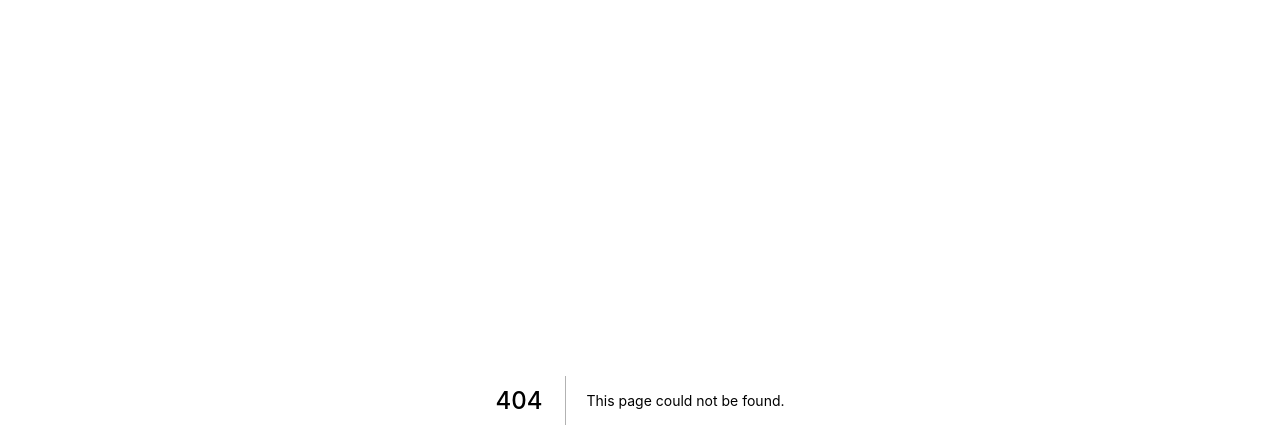
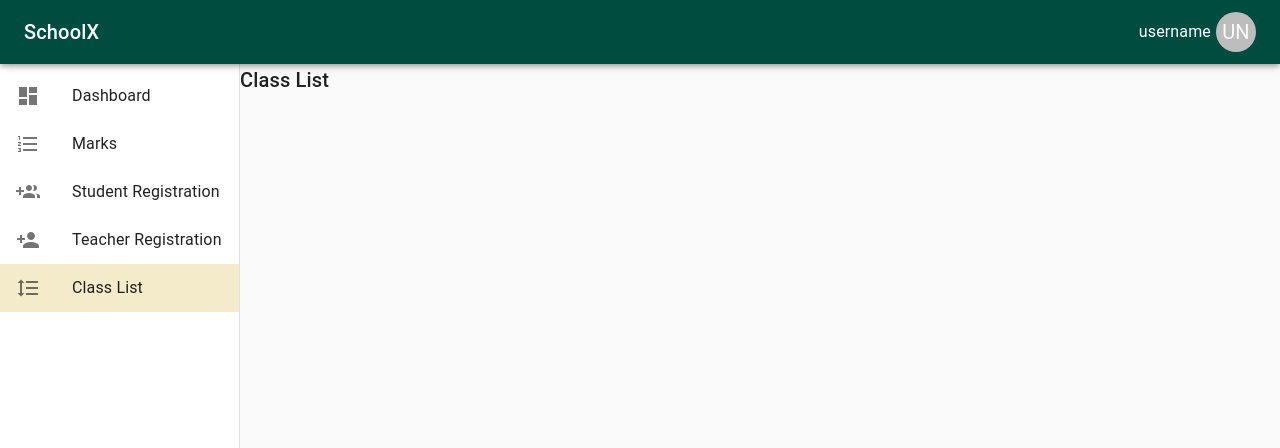
Before and after one commit to SakaRicky/SchoolX, a Next.js app: page /class_list in a window 1280 px wide. Before the commit this address had no page. Shown: the top 448 px of the page. Built offline with nearby package versions, Linux system fonts and the light colour scheme.

Commit message:
feat: added pages for the different routes

```diff
--- a/components/Layout.tsx
+++ b/components/Layout.tsx
@@ -94,7 +94,7 @@ const Layout = ({children}: LayoutProps) => {
         },
         {
             text: "Marks",
-            path: '/marks',
+            path: '/marks_entry',
             icon: <FormatListNumberedIcon />
         },
         {
--- a/pages/_app.tsx
+++ b/pages/_app.tsx
@@ -1,9 +1,19 @@
 import '/styles/globals.scss'
 import { FC } from 'react';
 import type { AppProps } from 'next/app';
+import { theme } from 'theme';
+import { ThemeProvider } from '@material-ui/styles';
+import Layout from 'components/Layout';
+
 
 const MyApp: FC<AppProps> = ({ Component, pageProps }: AppProps) => {
-  return <Component {...pageProps} />
+  return (
+    <ThemeProvider theme={theme}>
+      <Layout>
+        <Component {...pageProps} />
+      </Layout>
+    </ThemeProvider>
+  )
 }
 
 export default MyApp
--- /dev/null
+++ b/pages/class_list.tsx
@@ -0,0 +1,14 @@
+import React from "react";
+import { Typography } from "@material-ui/core";
+
+const ClassList = () => {
+    return (
+        <div>
+            <Typography variant="h6">
+                Class List
+            </Typography>
+        </div>
+    );
+}
+
+export default ClassList;
```
Also changed, not shown: pages/404.tsx (added, +14 -0 lines), pages/dashboard.tsx (added, +14 -0 lines), pages/index.tsx (+2 -8 lines), pages/marks_entry.tsx (added, +14 -0 lines), pages/student_registration.tsx (added, +14 -0 lines), pages/teacher_registration.tsx (added, +14 -0 lines).
